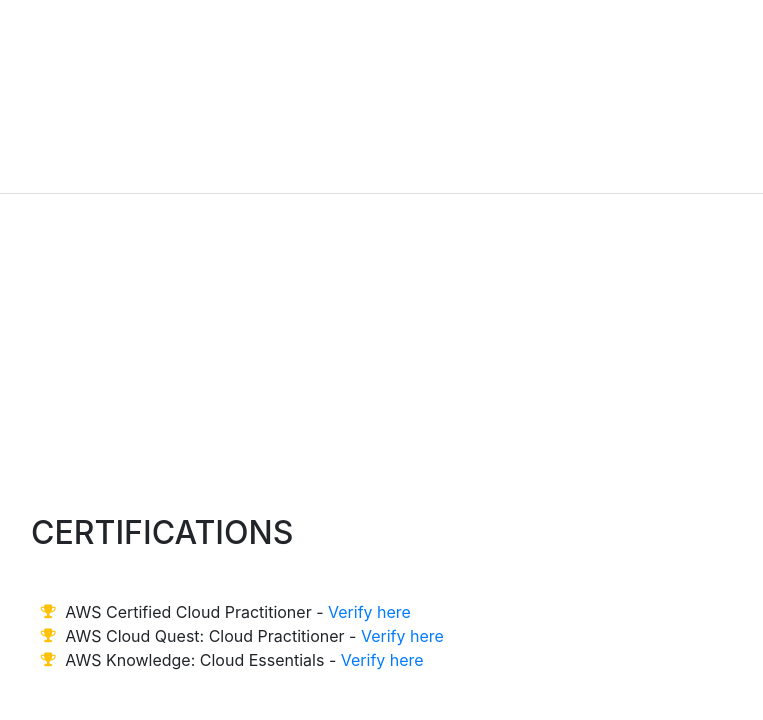
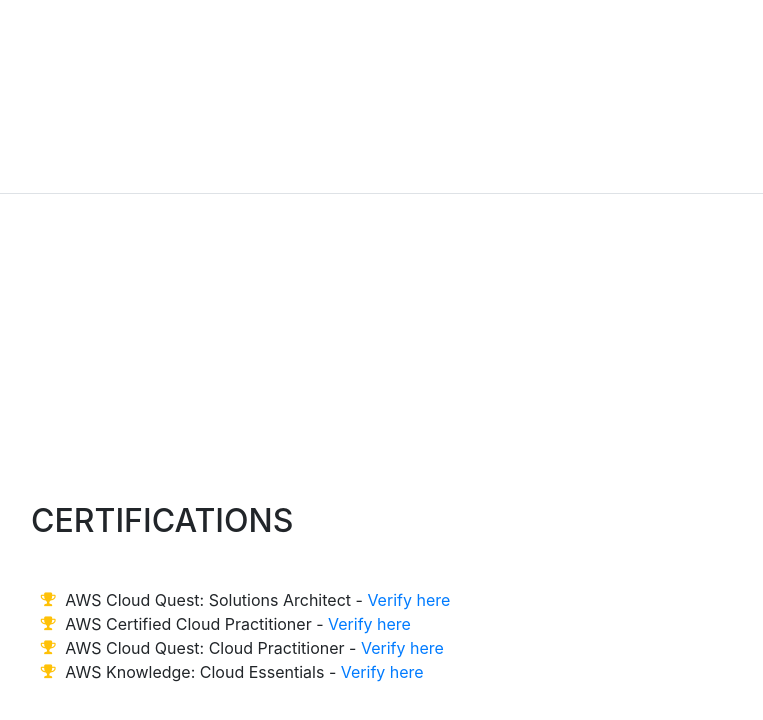
Before and after one commit to excalibuur/cloud-resume-challenge, a website with bundled scripts: page website/index.html in a window 1280 px wide. Shown: the part 4813-5533 px from the top of the page, without its empty margins (289-1052 px from the left). Built offline with nearby package versions, Linux system fonts and the light colour scheme; no server answers; a web font is replaced by a local one.

Commit message:
SA update

```diff
--- a/website/index.html
+++ b/website/index.html
@@ -289,6 +289,12 @@
         <div class="my-auto">
           <h2 class="mb-5">Certifications</h2>
           <ul class="fa-ul mb-0">
+
+            <li>
+              <i class="fa-li fa fa-trophy text-warning"></i>
+              AWS Cloud Quest: Solutions Architect -
+              <a target="_blank" rel="noopener noreferrer" href="https://www.credly.com/badges/635832e4-9a85-47c8-83f6-f21209c152c3">Verify here</a>
+            </li>
             <li>
               <i class="fa-li fa fa-trophy text-warning"></i>
               AWS Certified Cloud Practitioner -
```
